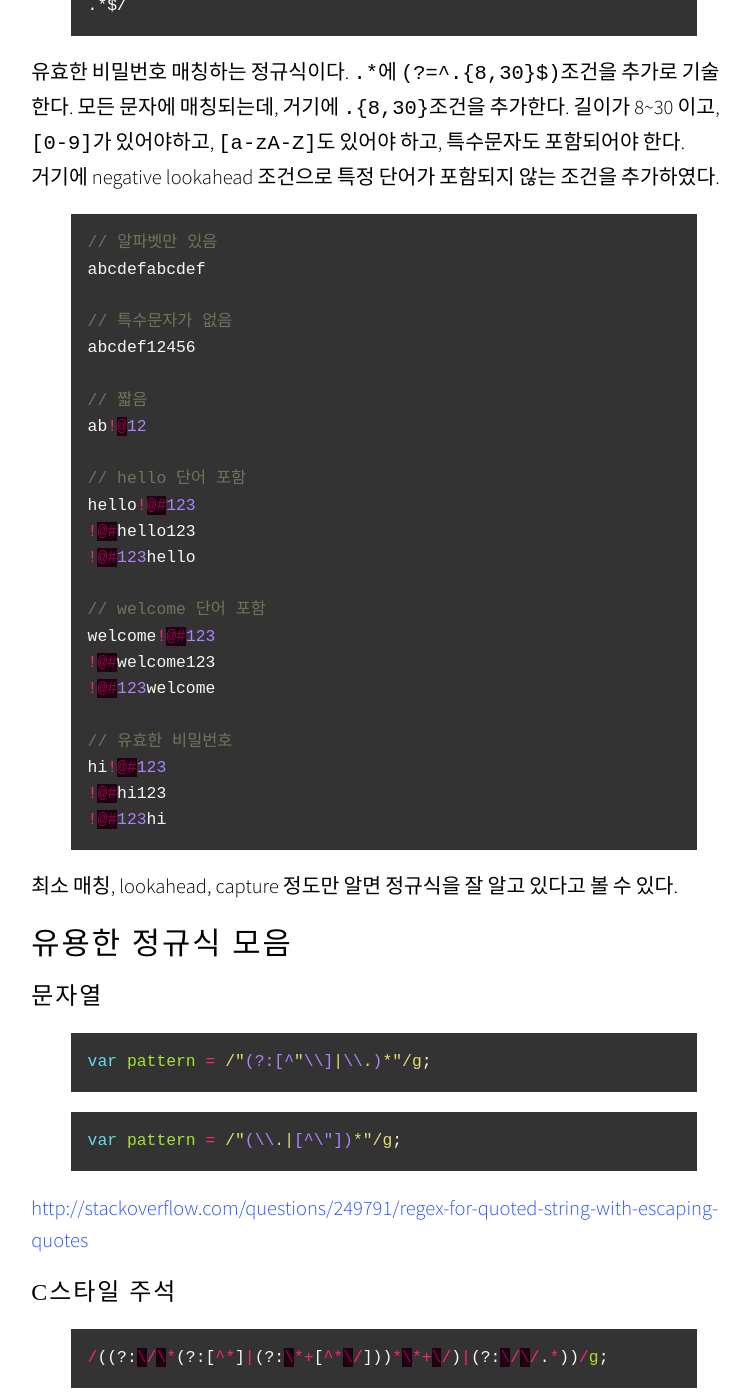
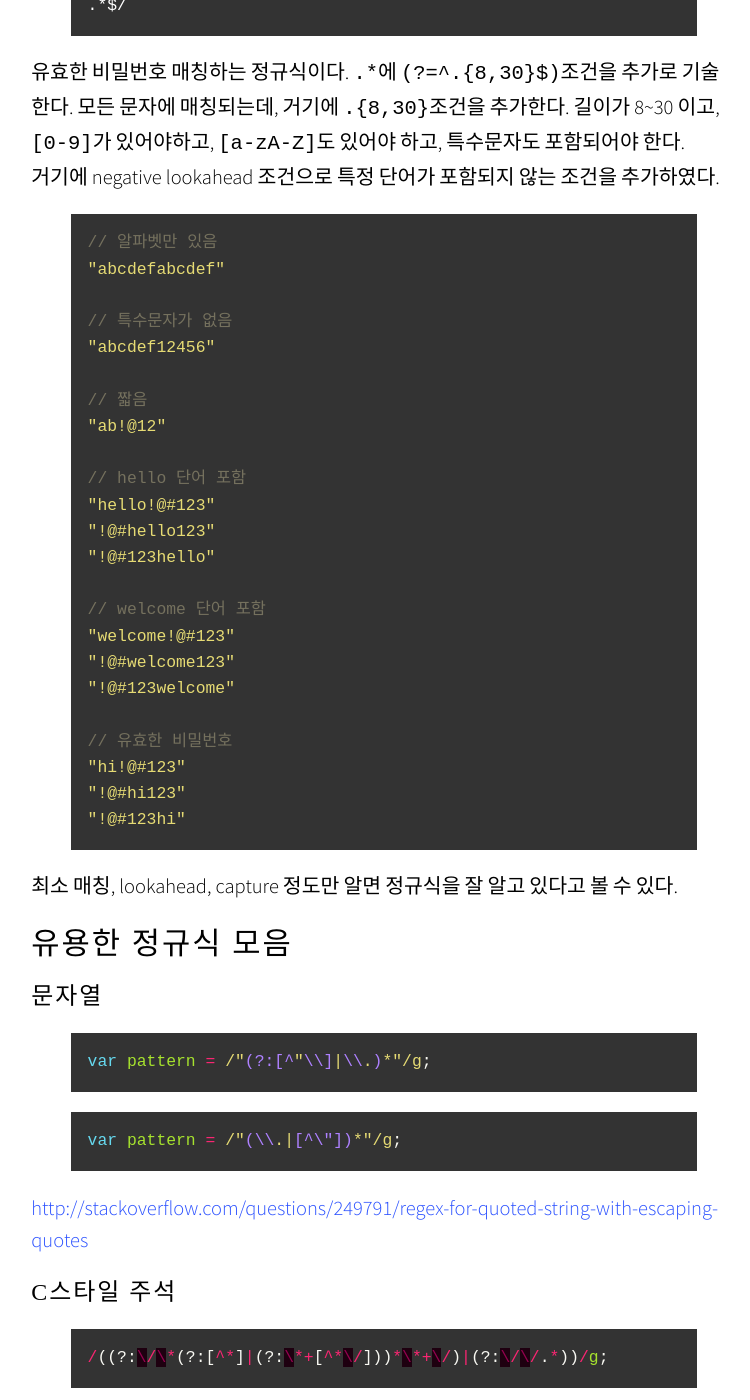
Before and after one commit to hyeonjae/hyeonjae.github.io.archive, a Jekyll site: the page built from _posts/2015-03-25-useful-regex.md, in a window 1280 px wide and 1400 px high, scrolled down 1356 px. Shown: the whole window, without its empty margins (256-1006 px from the left). Built offline with Jekyll 4.4.1, drawn with Linux system fonts in a browser that asks for light colours; nearby versions of some CDN libraries; some web fonts are replaced; comment, search, counter and statistics services are not loaded.

Commit message:
Update 2015-03-25-useful-regex.md

```diff
--- a/_posts/2015-03-25-useful-regex.md
+++ b/_posts/2015-03-25-useful-regex.md
@@ -47,28 +47,28 @@ lookahead는 앞의 정규식 조건에 추가 조건을 기술할 수 있다.
 
 {% highlight c %}
 // 알파벳만 있음
-abcdefabcdef
+"abcdefabcdef"
 
 // 특수문자가 없음
-abcdef12456
+"abcdef12456"
 
 // 짧음
-ab!@12
+"ab!@12"
 
 // hello 단어 포함
-hello!@#123
-!@#hello123
-!@#123hello
+"hello!@#123"
+"!@#hello123"
+"!@#123hello"
 
 // welcome 단어 포함
-welcome!@#123
-!@#welcome123
-!@#123welcome
+"welcome!@#123"
+"!@#welcome123"
+"!@#123welcome"
 
 // 유효한 비밀번호
-hi!@#123
-!@#hi123
-!@#123hi
+"hi!@#123"
+"!@#hi123"
+"!@#123hi"
 {% endhighlight %}
 
 최소 매칭, lookahead, capture 정도만 알면 정규식을 잘 알고 있다고 볼 수 있다.
```
